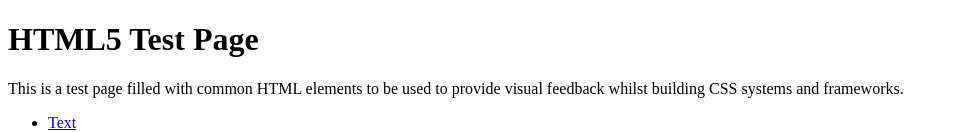
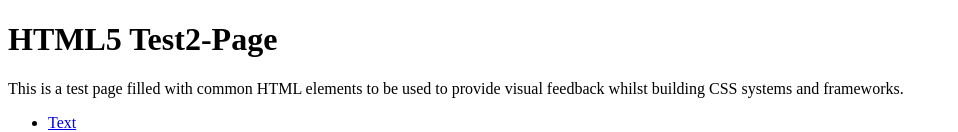
Before and after one commit to Sugan-K/test, a website: page index.html in a window 1280 px wide. Shown: the top 132 px of the page, without its empty margins (0-958 px from the left). Drawn offline with Linux system fonts and the light colour scheme.

Commit message:
Update index.html 2

```diff
--- a/index.html
+++ b/index.html
@@ -8,7 +8,7 @@
   <body>
     <div id="top" role="document">
       <header>
-        <h1>HTML5 Test Page</h1>
+        <h1>HTML5 Test2-Page</h1>
         <p>This is a test page filled with common HTML elements to be used to provide visual feedback whilst building CSS systems and frameworks.</p>
       </header>
       <nav>
```
